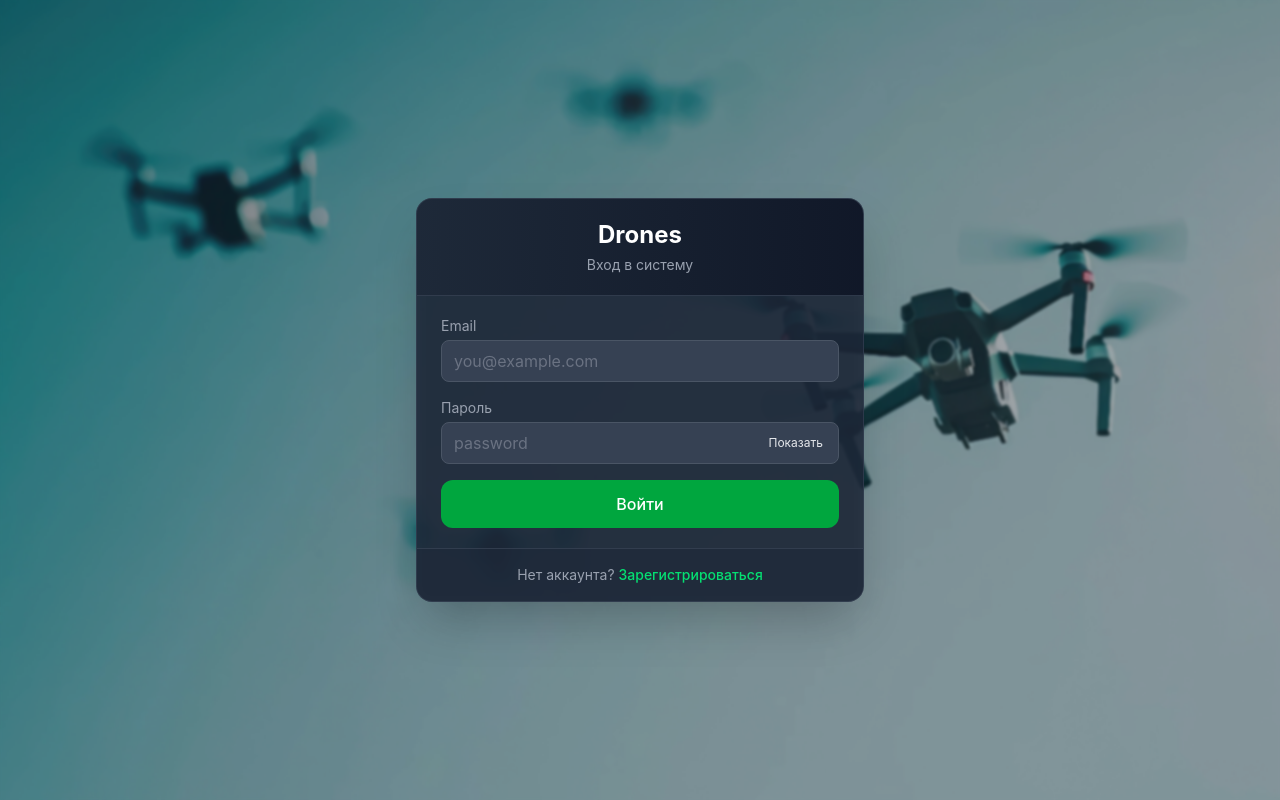
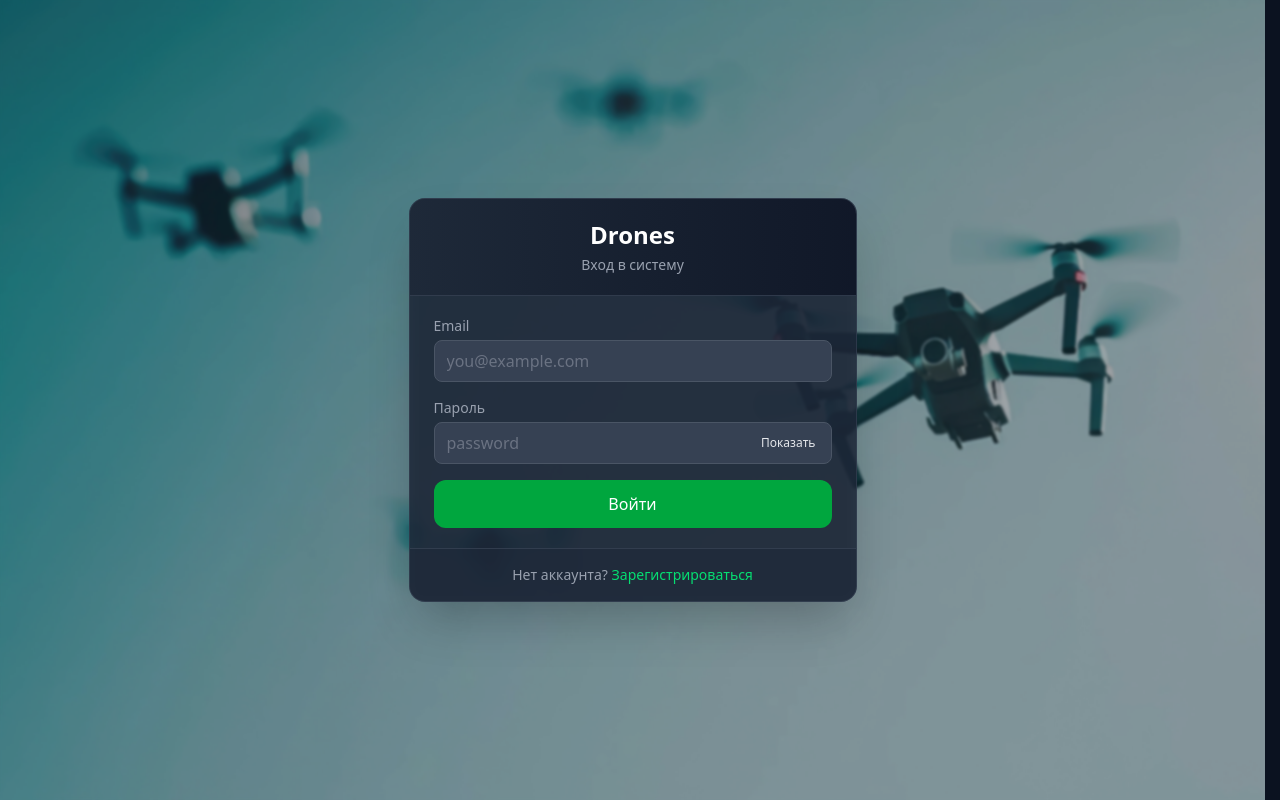
Before and after one commit to DarknessDestroy/frontend, a React (Vite) app: page / in a window 1280 px wide. Built offline with nearby package versions, Linux system fonts and the light colour scheme.

Commit message:
Refactor App and DroneParking components for improved layout and styling. Update CSS to enhance scrollbar behavior and adjust font settings. Modify DroneParking header for better text handling and button styles for consistent appearance.

```diff
--- a/src/App.jsx
+++ b/src/App.jsx
@@ -341,7 +341,6 @@ function App() {
               backendContextRef.current = { userId, zoneId: next };
               return next;
             });
-            setZoneFitNonce((n) => n + 1);
           } else {
             setActiveZoneId(null);
             backendContextRef.current = {
@@ -1949,7 +1948,7 @@ function App() {
               </div>
               <div className="flex-1 relative min-h-0">
                 {(drawRectZoneMode || draftRectBoundary) && (
-                  <div className="absolute top-2 left-2 z-[130] w-[min(92vw,510px)] rounded-xl border border-amber-600/40 bg-gray-900/80 p-3 backdrop-blur-sm">
+                  <div className="absolute top-2 left-2 z-[130] w-[min(92vw,560px)] rounded-xl border border-amber-600/40 bg-gray-900/80 p-3 backdrop-blur-sm">
                     {drawRectZoneMode && !draftRectBoundary && (
                       <p className="text-xs text-amber-200">
                         Зажмите кнопку мыши на карте, потяните и отпустите, чтобы нарисовать прямоугольник.
--- a/src/components/Drone_Parking.jsx
+++ b/src/components/Drone_Parking.jsx
@@ -71,7 +71,7 @@ export const DroneParking = ({
       <div className="bg-gray-800 rounded-lg shadow-lg overflow-hidden h-full flex flex-col w-full">
         <div className="bg-gradient-to-r from-gray-700 to-gray-800 p-4">
           <div className="flex justify-between items-center gap-2">
-            <h2 className="text-xl font-bold text-white">Стоянка для дронов</h2>
+            <h2 className="text-xl font-bold text-white leading-tight whitespace-nowrap min-w-0 truncate">Стоянка для дронов</h2>
             {onClose && (
               <button
                 type="button"
@@ -153,10 +153,10 @@ export const DroneParking = ({
                       <button
                         type="button"
                         onClick={onCreateDrone}
-                        className="bg-blue-600 hover:bg-blue-700 text-white px-3 py-2 min-h-[44px] rounded text-sm transition-colors"
+                        className="bg-blue-600 hover:bg-blue-700 text-white px-3 py-2 min-h-[44px] rounded text-sm transition-colors whitespace-nowrap shrink-0"
                         title="Создать дрона в backend и добавить в стоянку"
                       >
-                        + Создать
+                        Создать
                       </button>
                     )}
                   </div>
@@ -176,7 +176,7 @@ export const DroneParking = ({
                           </div>
                           <button
                             onClick={() => onPlaceDrone(drone.id)}
-                            className="bg-green-600 hover:bg-green-700 text-white px-3 py-2 min-h-[44px] rounded text-sm transition-colors hover:scale-105 flex items-center"
+                            className="bg-green-600 hover:bg-green-700 text-white px-3 py-2 min-h-[44px] rounded text-sm transition-colors hover:scale-105 flex items-center whitespace-nowrap shrink-0"
                             title="Разместить дрон на карте"
                           >
                             Разместить
--- a/src/index.css
+++ b/src/index.css
@@ -1,7 +1,12 @@
 @import "tailwindcss";
 
+html {
+  overflow-y: scroll;
+  scrollbar-gutter: stable;
+}
+
 :root {
-  font-family: Inter, system-ui, -apple-system, "Segoe UI", Roboto, "Helvetica Neue", Arial, sans-serif;
+  font-family: system-ui, -apple-system, "Segoe UI", Roboto, "Helvetica Neue", Arial, sans-serif;
   line-height: 1.5;
   font-weight: 400;
 
```
